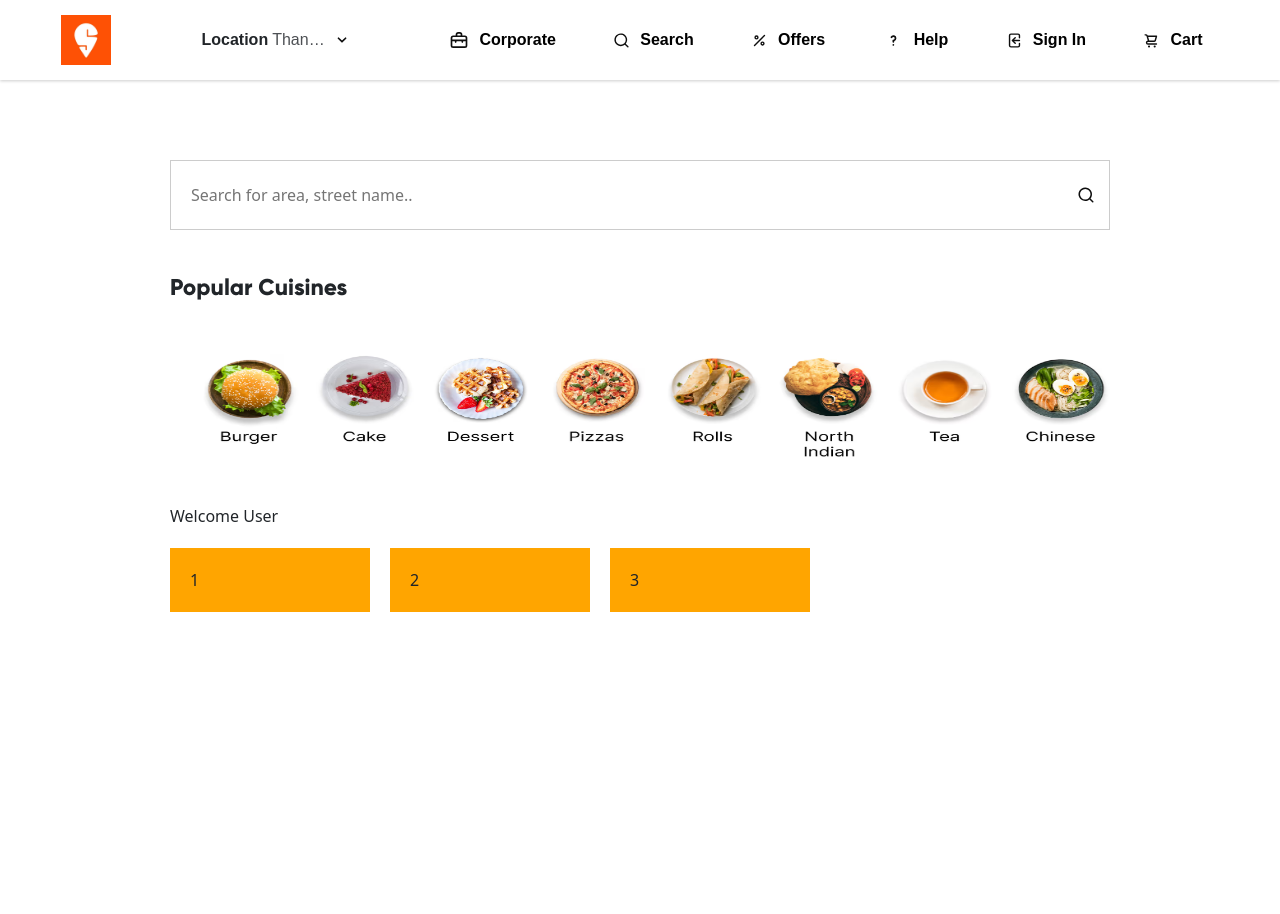
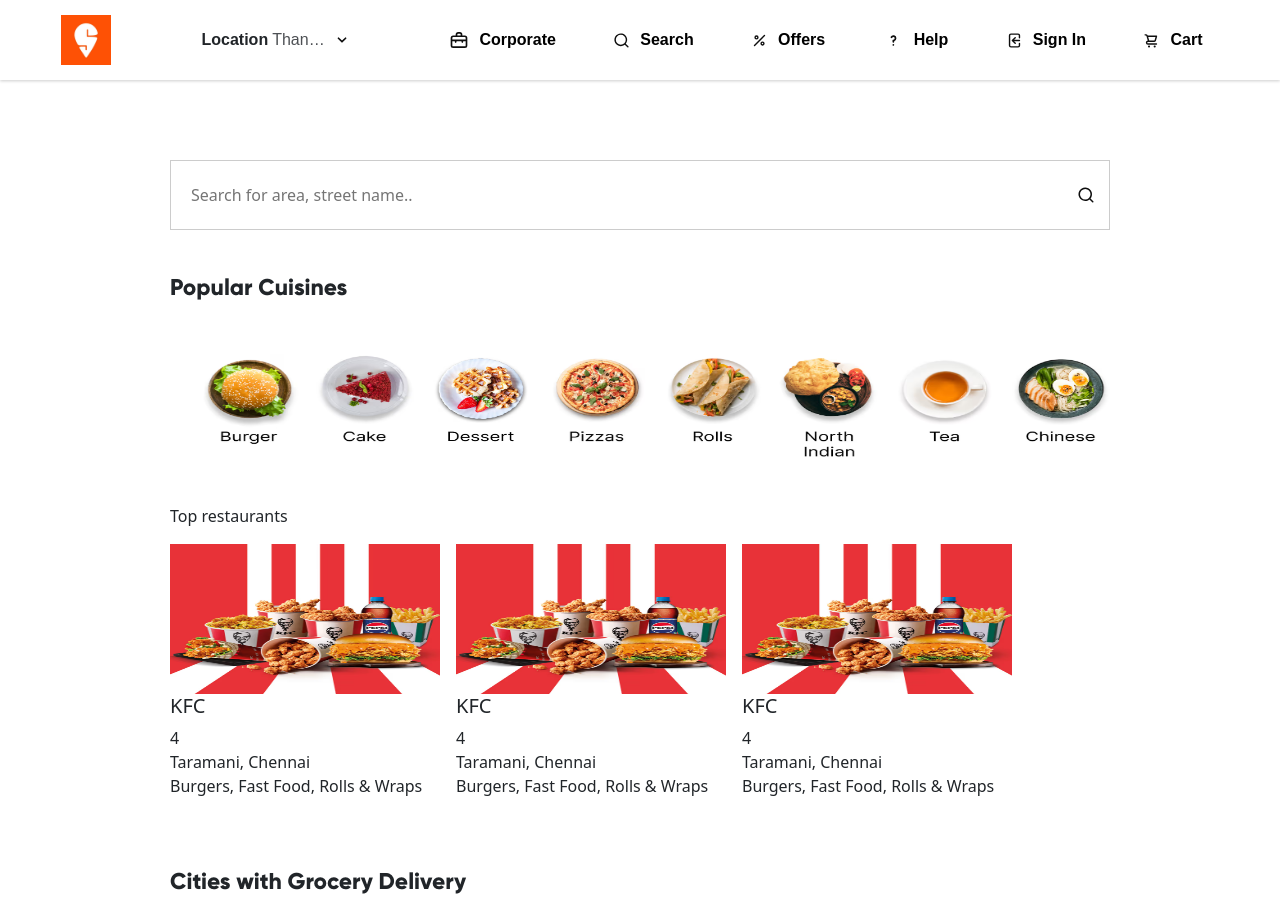
Before and after one commit to ROKHITHRAN/swiggyFrontend, an Angular app: page / in a window 1280 px wide. Shown: the top 914 px of the page. Before the commit the page ends 800 px from the top, so only its background shows below. Built offline with nearby package versions, Linux system fonts and the light colour scheme.

Commit message:
app.html and restaurant model was exported

```diff
--- a/src/app/pages/home-page/home-page.html
+++ b/src/app/pages/home-page/home-page.html
@@ -1,13 +1,5 @@
 <main class="home-container">
   <app-home-carousel></app-home-carousel>
-  <div>Welcome User</div>
-  <div class="home-content">
-    <div class="home-items">1</div>
-    <div class="home-items">2</div>
-    <div class="home-items">3</div>
-    <!-- <div class="home-items">4</div> -->
-    <!-- <div class="home-items">5</div>
-    <div class="home-items">5</div>
-    <div class="home-items">5</div> -->
-  </div>
+  <app-card-component></app-card-component>
+  <app-show-more></app-show-more>
 </main>
--- a/src/app/pages/home-page/home-page.ts
+++ b/src/app/pages/home-page/home-page.ts
@@ -1,9 +1,11 @@
 import { Component } from '@angular/core';
 import { HomeCarousel } from '../../components/home-carousel/home-carousel';
+import { CardComponent } from "../../test-components/card-component/card-component";
+import { ShowMore } from "../../test-components/show-more/show-more";
 
 @Component({
   selector: 'app-home-page',
-  imports: [HomeCarousel],
+  imports: [HomeCarousel, CardComponent, ShowMore],
   templateUrl: './home-page.html',
   styleUrl: './home-page.css',
 })
--- a/src/app/test-components/card-component/card-component.ts
+++ b/src/app/test-components/card-component/card-component.ts
@@ -1,5 +1,5 @@
 import { Component } from '@angular/core';
-// import { Restaurant } from '../../model/types';
+import { Restaurant } from '../../model/types';
 import { CommonModule, NgFor } from '@angular/common';
 
 @Component({
```
Also changed, not shown: src/app/model/types.ts (+8 -0 lines).
